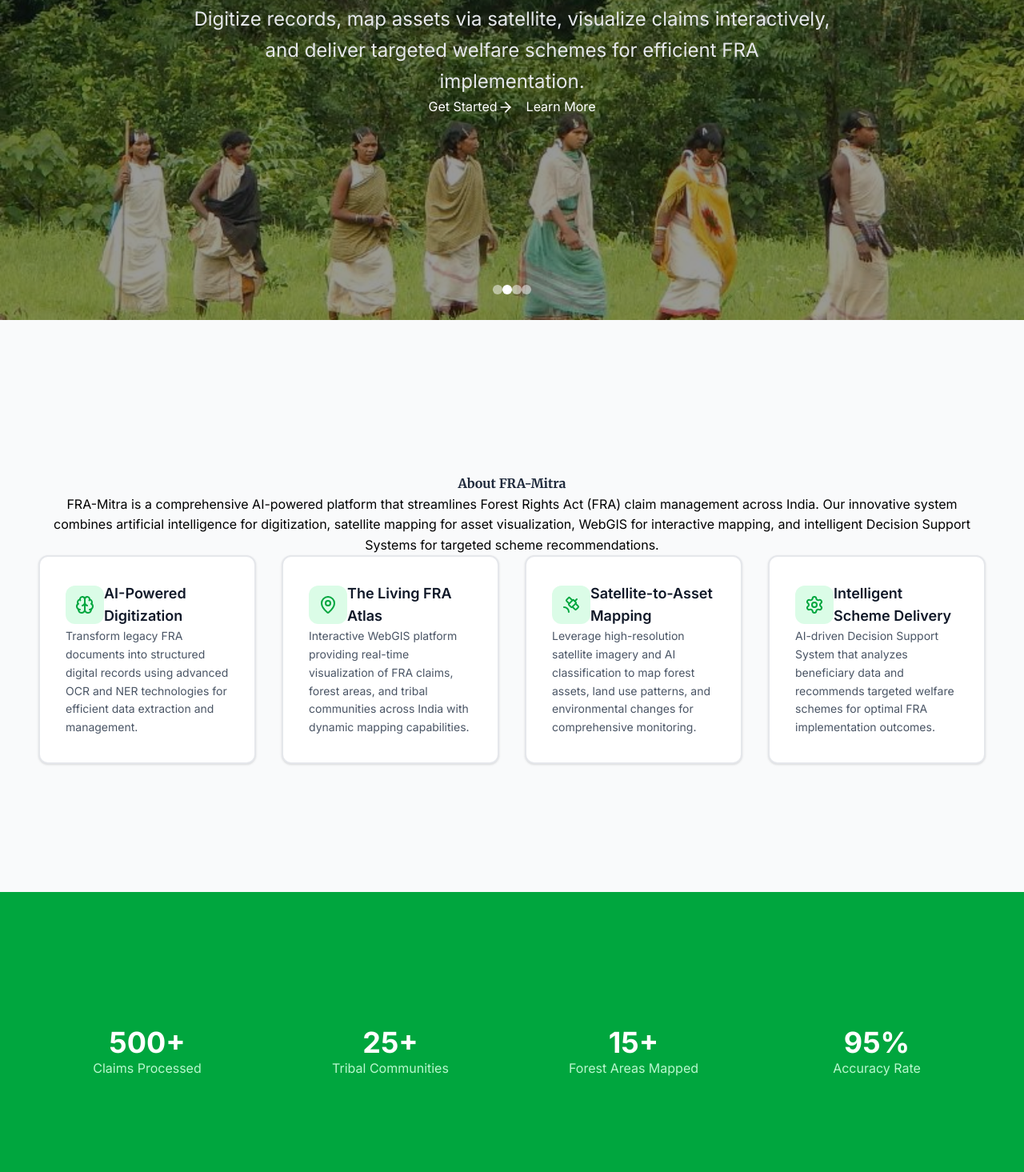
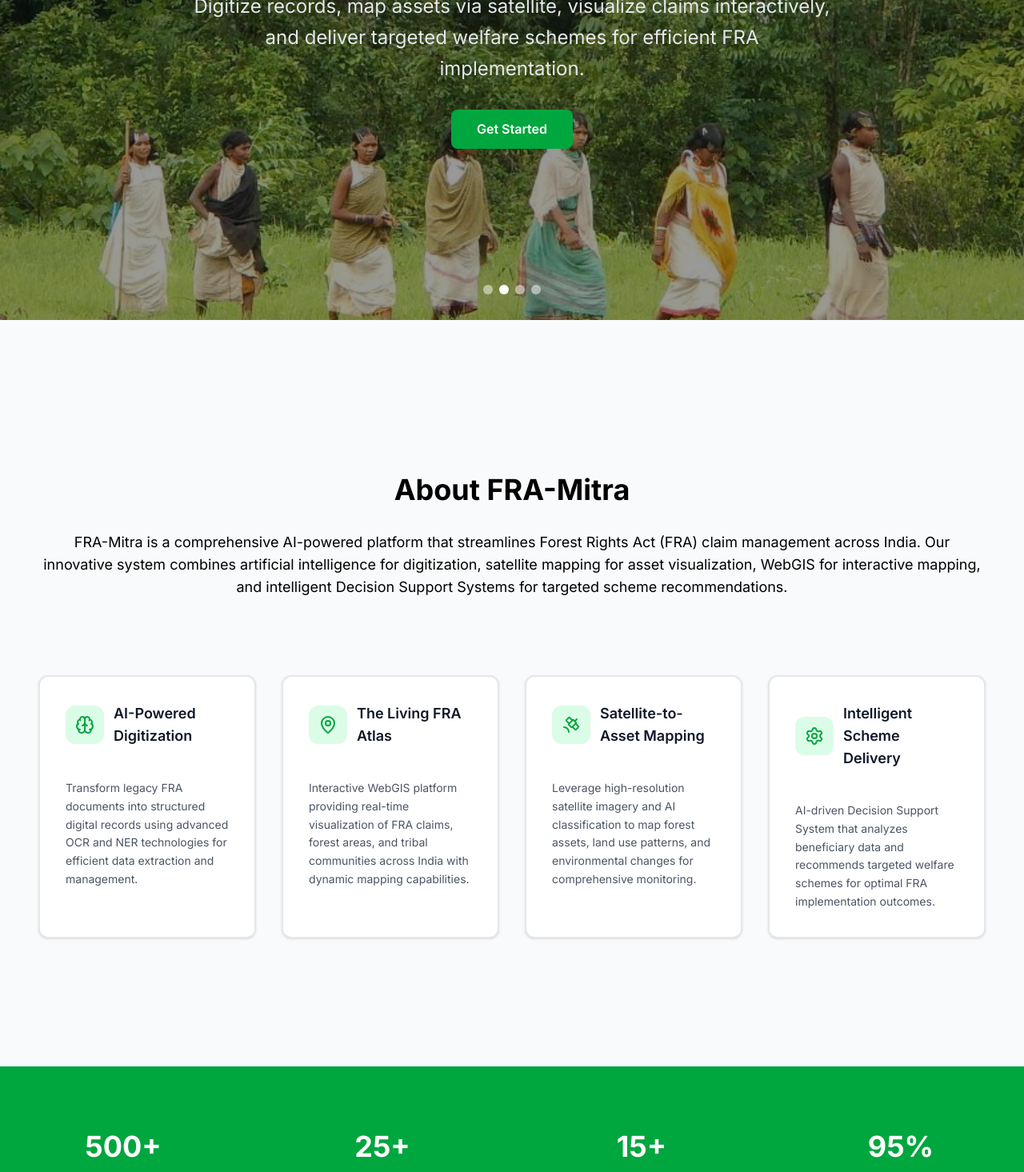
Before and after one commit to Arnavcloud0412/SIH25, a Next.js app: page / in a window 1280 px wide. Shown: the part 400-1865 px from the top of the page at 80% size. Built offline with nearby package versions, Linux system fonts and the light colour scheme.

Commit message:
learning how to code

```diff
--- a/src/app/globals.css
+++ b/src/app/globals.css
@@ -40,7 +40,6 @@
 
 * {
   box-sizing: border-box;
-  margin: 0;
 }
 
 html,
--- a/src/app/page.tsx
+++ b/src/app/page.tsx
@@ -162,6 +162,10 @@ export default function LandingPage() {
           @apply text-5xl font-bold text-green-900;
         }
 
+        .section-heading {
+          @apply text-lg font-semibold text-gray-500 bg-gray-200 inline-block px-4 py-2 rounded-full;
+        }
+
         .btn-primary {
           @apply bg-green-600 text-white px-8 py-3 rounded-lg font-semibold hover:bg-green-700 transition-all duration-300 shadow-md hover:shadow-lg transform hover:-translate-y-0.5;
         }
@@ -184,7 +188,7 @@ export default function LandingPage() {
         }
 
         .subtitle {
-          @apply text-xl text-gray-600 max-w-4xl mx-auto leading-relaxed;
+          @apply text-xl text-gray-900 max-w-4xl mx-auto leading-relaxed;
         }
 
         .animate-fade-in {
@@ -283,19 +287,12 @@ export default function LandingPage() {
             and deliver targeted welfare schemes for efficient FRA implementation.
           </p>
 
-          <div className="flex flex-col sm:flex-row gap-4 justify-center">
+          <div className="flex justify-center">
             <Link
               href="/dashboard"
-              className="btn-primary flex items-center justify-center space-x-2"
+              className="bg-green-600 text-white px-8 py-3 rounded-lg hover:bg-green-700 transition-colors font-semibold"
             >
-              <span>Get Started</span>
-              <ArrowRight className="h-5 w-5" />
-            </Link>
-            <Link
-              href="#about"
-              className="btn-secondary"
-            >
-              Learn More
+              Get Started
             </Link>
           </div>
         </div>
@@ -319,9 +316,9 @@ export default function LandingPage() {
       {/* About Section */}
       <section id="about" className="pt-48 pb-40 bg-gray-50 flex justify-center">
         <div className="w-full max-w-7xl px-6 sm:px-8 lg:px-12">
-     <div className="text-center mb-36">
-       <h2 className="section-title">About FRA-Mitra</h2>
-       <p className="subtitle text-black mt-8">
+          <div className="text-center mb-12">
+            <h2 className="text-black text-4xl font-bold">About FRA-Mitra</h2>
+            <p className="text-black text-lg mt-8">
               FRA-Mitra is a comprehensive AI-powered platform that streamlines Forest Rights Act (FRA)
               claim management across India. Our innovative system combines artificial intelligence for
               digitization, satellite mapping for asset visualization, WebGIS for interactive mapping,
@@ -330,7 +327,7 @@ export default function LandingPage() {
           </div>
 
           {/* Key Features */}
-          <div id="features" className="grid grid-cols-1 md:grid-cols-2 lg:grid-cols-4 gap-8 mt-16">
+          <div id="features" className="grid grid-cols-1 md:grid-cols-2 lg:grid-cols-4 gap-8 mt-24">
             {features.map((feature, index) => (
               <div key={index} className="bg-white p-8 rounded-xl shadow-sm border-2 border-gray-200 hover:shadow-lg transition-all duration-300 card-hover">
                 <div className="flex items-center mb-10">
@@ -347,9 +344,9 @@ export default function LandingPage() {
       </section>
 
        {/* Stats Section */}
-      <section className="py-32 bg-green-600 text-white flex justify-center">
-        <div className="w-full max-w-7xl px-6 sm:px-8 lg:px-12">
-          <div className="grid grid-cols-1 md:grid-cols-4 gap-8 text-center">
+      <section className="py-10 bg-green-600 text-white flex justify-center">
+        <div className="w-full max-w-7xl px-4 sm:px-6 lg:px-8">
+          <div className="grid grid-cols-1 md:grid-cols-4 gap-20 text-center">
             <div className="p-10">
               <div className="text-4xl font-bold mb-2">500+</div>
               <div className="text-green-200">Claims Processed</div>
```
Lines whose indentation alone changed are shown as unchanged.
